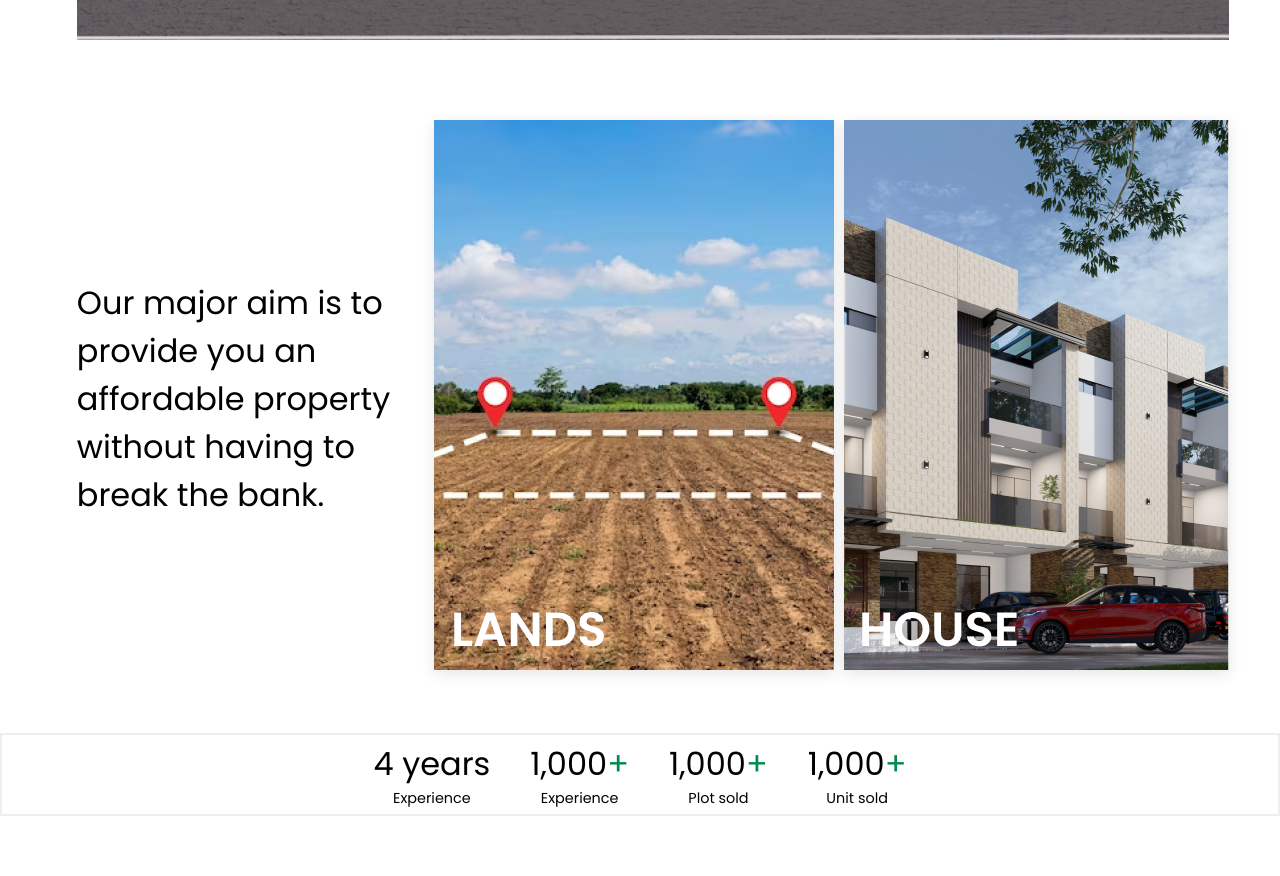
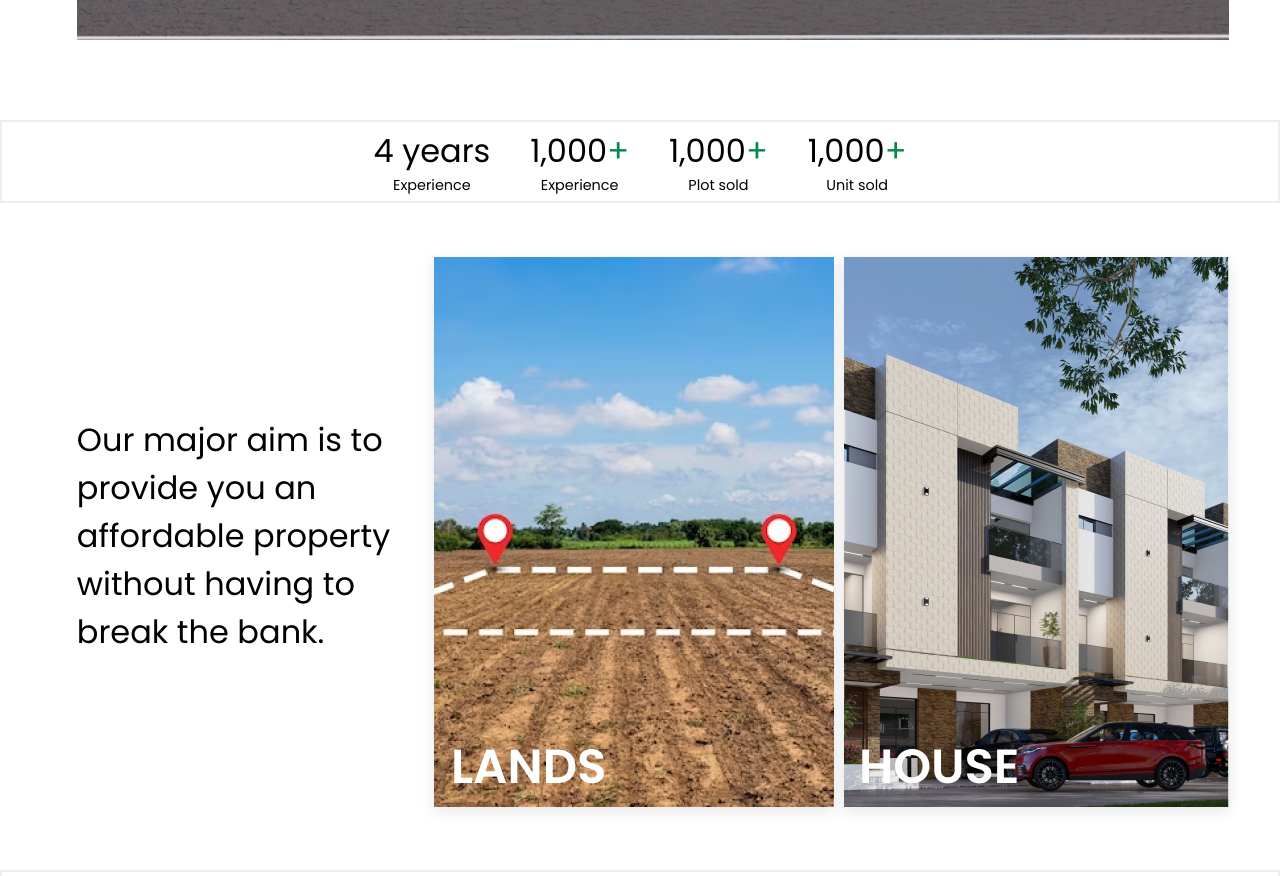
Before and after one commit to Dprinces/Real_Estate_Web_App, a React (Vite) app: page / in a window 1280 px wide. Shown: the part 800-1676 px from the top of the page. Built offline with nearby package versions, Linux system fonts and the light colour scheme.

Commit message:
Update file

```diff
--- a/src/Components/HeroSection/HerSection.jsx
+++ b/src/Components/HeroSection/HerSection.jsx
@@ -1,8 +1,10 @@
 import React from "react";
+import Stats from "../Stats/Stats";
 import "./HeroSection.css";
 
 export default function HerSection() {
   return (
+    <>
       <div className="hero-container">
         <div className="content-wrapper">
           <h1 className="hero-title">
@@ -11,8 +13,8 @@ export default function HerSection() {
             When you can own.
           </h1>
           <p class="hero-text">
-          Owning a home is not just about four walls, <br /> it's about building
-          memories.
+            Owning a home is not just about four walls, <br /> it's about
+            building memories.
           </p>
           <div className="search-bar">
             <input type="text" placeholder="You are one search away..." />
@@ -20,5 +22,8 @@ export default function HerSection() {
           </div>
         </div>
       </div>
+
+      <Stats />
+    </>
   );
 }
```
Lines whose indentation alone changed are shown as unchanged.
